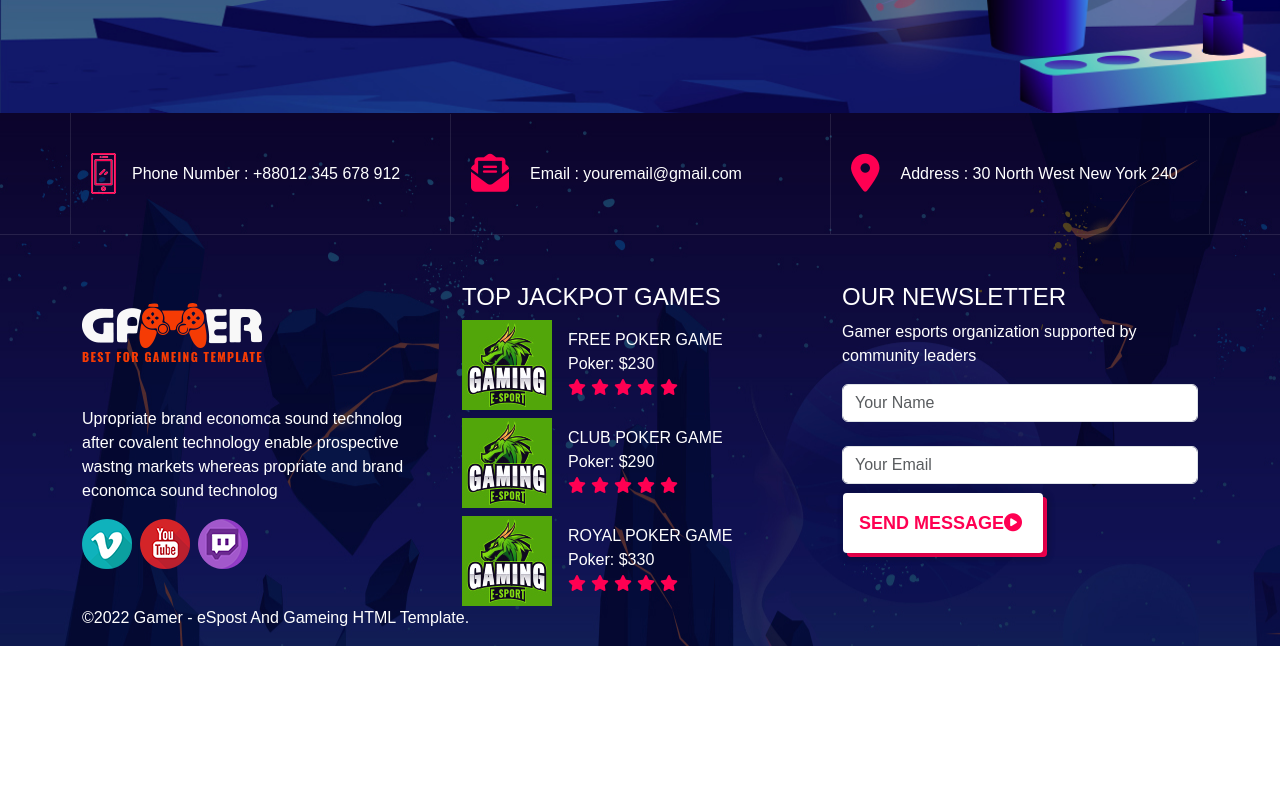
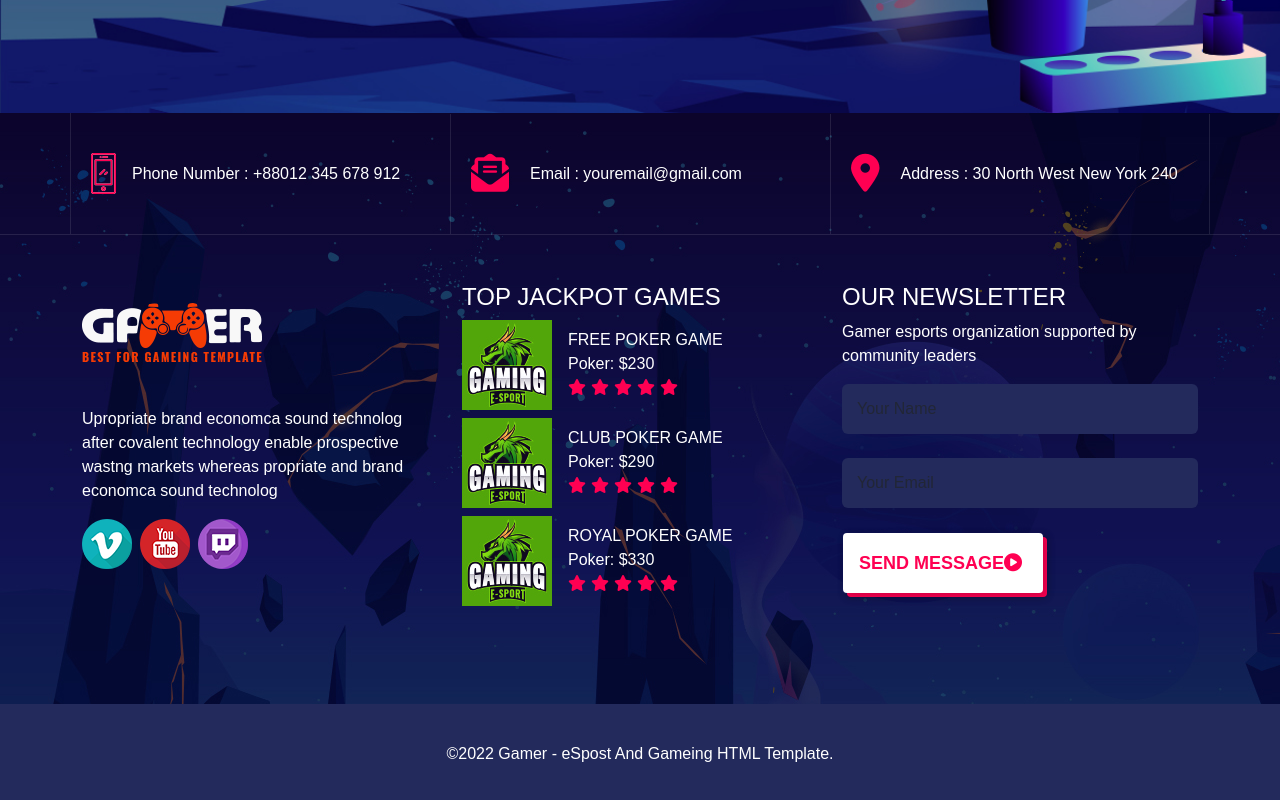
Before and after one commit to Pippo1997/proj-html-vuejs, a Vue app: page / in a window 1280 px wide. Shown: the part 873-1673 px from the top of the page. Before the commit the page ends 1519 px from the top, so only its background shows below. Built offline with nearby package versions, Linux system fonts and the light colour scheme.

Commit message:
content footer bottom

```diff
--- a/src/components/AppFooter.vue
+++ b/src/components/AppFooter.vue
@@ -46,7 +46,7 @@ export default {
       </div>
     </div>
     <!-- footer middle -->
-    <div class="container pt-5">
+    <div class="container py-5">
       <div class="row justify-content-center">
         <div class="col-lg-4 col-sm-6 col-12">
           <div class="content-middle">
@@ -138,7 +138,7 @@ export default {
                 <div class="form-group mb-2">
                   <input type="email" class="form-control" placeholder="Your Email">
                 </div>
-                <button class="btn">
+                <button class="btn mt-3">
                   <span>Send message</span>
                   <i class="fa-solid fa-circle-play"></i>
                 </button>
@@ -153,7 +153,7 @@ export default {
       <div class="container">
         <div class="row">
           <div class="col-12">
-            <div>
+            <div class="text-center">
               <p>©2022 Gamer  - eSpost And Gameing HTML Template.</p>
             </div>
           </div>
@@ -197,5 +197,21 @@ export default {
       color: #ff0052;
     }
 
+    .form-group{
+
+      input{
+        border: none;
+        padding: 13px 15px;
+        box-shadow: none;
+        background: #232a5c;
+        color: white;
+      }
+    }
+
+    .footer-bottom{
+      background-color: #232a5c;
+      padding: 38px 0;
+      margin-top: 50px;
+    }
   }
 </style>
```
